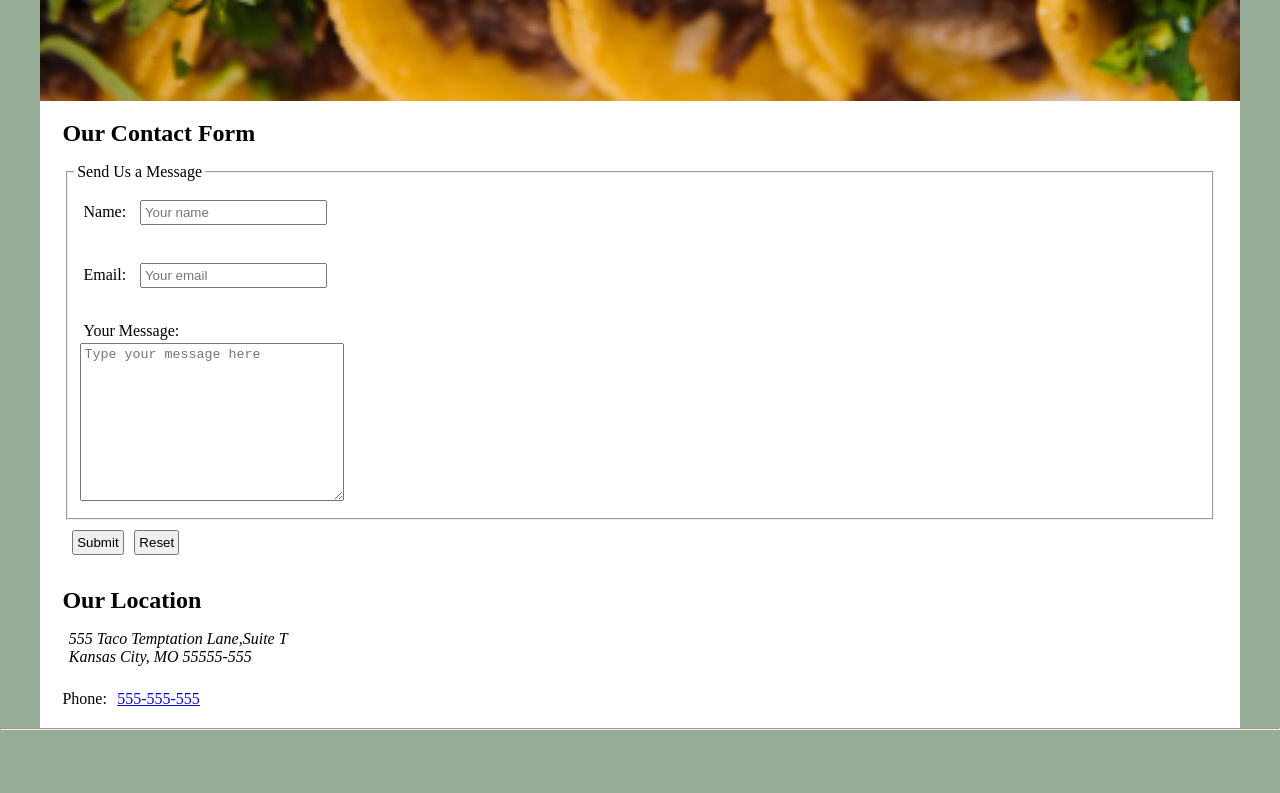
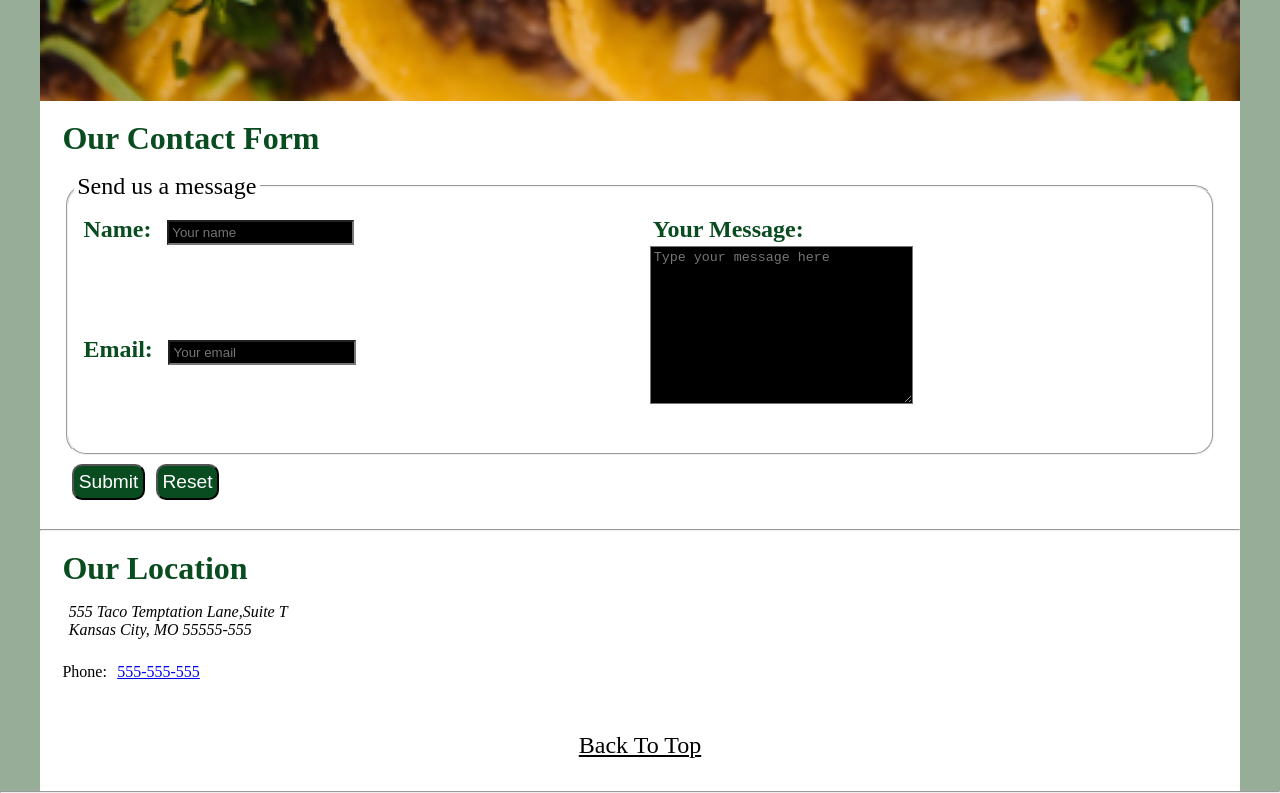
Before and after one commit to barros-11/site-css-and-html-training-, a plain HTML site: page contact.html in a window 1280 px wide. Shown: the part 803-1596 px from the top of the page. Before the commit the page ends 1551 px from the top, so only its background shows below. Drawn offline with Linux system fonts and the light colour scheme.

Commit message:
Finish the site

```diff
--- a/contact.html
+++ b/contact.html
@@ -32,40 +32,48 @@
             </figure>
             <article class="contacts">
                 <section>
-                    <h2>Our Contact Form</h2>
+                    <h2 class="title">Our Contact Form</h2>
                     <form action="https://httpbin.org/post" method="post">
-                        <fieldset>
-                            <legend>Send Us a Message</legend>
-                            <div>
-                                <label for="name">Name:</label>
-                                <input type="text" id="name" name="name"
+                        <fieldset class="form">
+                            <legend>Send us a message</legend>
+                            <div class="form__name">
+                                <label class="form__label"
+                                    for="name">Name:</label>
+                                <input class="form__input" type="text" id="name"
+                                    name="name"
                                     placeholder="Your name" autocomplete="off"
                                     required>
                             </div>
-                            <br>
-                            <div>
-                                <label for="email">Email:</label>
-                                <input type="text" name="email" id="email"
+                            <div class="form__email">
+                                <label class="form__label"
+                                    for="email">Email:</label>
+                                <input class="form__input" type="text"
+                                    name="email"
+                                    id="email"
                                     placeholder="Your email"
                                     required>
                             </div>
-                            <br>
-                            <div>
-                                <label for="message">Your Message:</label> <br>
-                                <textarea name="message" id="message" cols="30"
+                            <div class="form_message">
+                                <label class="form__label" for="message">Your
+                                    Message:</label> <br>
+                                <textarea class="form__input" name="message"
+                                    id="message" cols="30"
                                     rows="10"
                                     placeholder="Type your message here"></textarea>
                             </div>
                         </fieldset>
                         <div>
-                            <button type="submit">Submit</button>
-                            <button type="reset">Reset</button>
+                            <button class="form__btn"
+                                type="submit">Submit</button>
+                            <button class="form__btn"
+                                type="reset">Reset</button>
                         </div>
 
                     </form>
                 </section>
+                <hr>
                 <section>
-                    <h2>Our Location</h2>
+                    <h2 class="title">Our Location</h2>
                     <div>
                         <address>
                             555 Taco Temptation Lane,Suite T <br>
@@ -75,6 +83,7 @@
                     </div>
                 </section>
             </article>
+            <p class="bh"><a href="#">Back To Top</a></p>
         </main>
         <hr>
         <footer>
--- a/css/style.css
+++ b/css/style.css
@@ -17,6 +17,11 @@
 .offscreen {
   position: absolute;
   left: -100000px;
+}
+
+.center {
+  text-align: center;
+  margin: 1.5rem;
 }
 
 body {
@@ -88,9 +93,10 @@ section * {
 .about {
   font-size: 1.2rem;
 }
-.about h2 {
+.title {
   color: var(--SECONDARY-COLOR);
   font-size: 2rem;
+  font-weight: bold;
 }
 
 .about h3 {
@@ -194,6 +200,73 @@ footer {
   color: white;
   background-color: black;
   text-align: center;
-  position: sticky;
+  position: fixed;
   bottom: 0;
 }
+
+.form {
+  display: grid;
+  border-radius: 20px;
+  grid-auto-flow: column;
+  grid-template-columns: 1fr 1fr;
+  grid-template-areas:
+    "name message"
+    "email message";
+  font-size: 1.5rem;
+  grid-auto-rows: 120px;
+}
+
+.form__input {
+  background-color: black;
+  color: white;
+}
+
+.form__label {
+  color: var(--SECONDARY-COLOR);
+  font-weight: bold;
+}
+
+.form__name {
+  grid-area: "name";
+}
+
+.form__message {
+  grid-area: "message";
+}
+
+.form__email {
+  grid-area: "email";
+}
+
+.form__btn {
+  font-size: 1.2rem;
+  background-color: var(--SECONDARY-COLOR);
+  border-radius: 10px;
+  color: white;
+  padding: 0.3rem;
+}
+
+.hours {
+  margin: 0.5rem;
+  border: 5px solid var(--SECONDARY-COLOR);
+  display: flex;
+  flex-direction: column;
+  font-size: 1.5rem;
+  border-radius: 20px;
+  align-items: center;
+}
+
+.bh {
+  margin: 1rem;
+  padding: 1rem;
+  text-align: center;
+  font-size: 1.5rem;
+}
+
+.bh a {
+  color: black;
+}
+
+.day {
+  font-weight: bold;
+}
```
Also changed, not shown: hours.html (+7 -5 lines), index.html (+2 -1 lines), examples/contact-example.png (added), examples/home-example.png (added), examples/hours-example.png (added).
